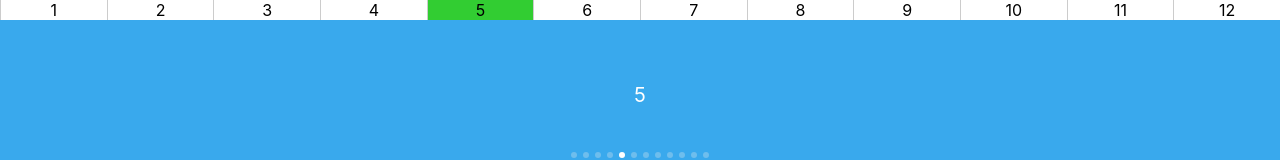
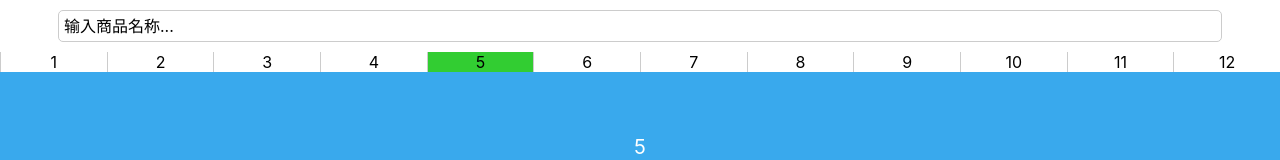
Before and after one commit to DarkAngel637/MajorProfessionalTwo, a Vue app in the folder daily.fresh/: page /main/index in a window 1280 px wide. Shown: the top 160 px of the page. Built offline with nearby package versions, Linux system fonts and the light colour scheme; no server answers.

Commit message:
模糊搜索页面

```diff
--- a/daily.fresh/src/router/index.js
+++ b/daily.fresh/src/router/index.js
@@ -4,6 +4,7 @@ import VueRouter from 'vue-router'
 import Detail from '@/views/detail.vue'
 import Main from '@/views/main.vue'
 import Login from '@/views/login.vue'
+import Search from '@/views/search.vue'
 
 // 引入二级路由
 import Index from '@/views/main/index.vue'
@@ -36,6 +37,9 @@ const routes = [{
   path: '/login',
   component: Login
 }, {
+  path: '/search',
+  component: Search
+}, {
   path: '/',
   redirect: '/main/index'
   // }, {
--- a/daily.fresh/src/views/main/index.vue
+++ b/daily.fresh/src/views/main/index.vue
@@ -1,5 +1,6 @@
 <template>
   <div>
+    <router-link tag="div" class="search" to="/search">输入商品名称...</router-link>
     <header>
       <span
         @click="active = index"
@@ -107,6 +108,15 @@ export default {
 </script>
 
 <style lang="scss" scoped>
+.search{
+  height:30px;
+  width: 90%;
+  border-radius: 5px;
+  border: 1px solid #ccc;
+  margin: 10px auto;
+  padding: 0 5px;
+  line-height: 30px;
+}
 header {
   display: flex;
   align-items: center;
--- a/daily.fresh/src/views/main/types.vue
+++ b/daily.fresh/src/views/main/types.vue
@@ -1,13 +1,24 @@
 <template>
     <div>
         <ul>
-            <li :class="{active: index===active}" v-for="(item, index) in types" :key="item">{{item}}</li>
+            <li @click="updateState({key: 'active', value: index})" :class="{active: index===active}" v-for="(item, index) in types" :key="item">{{item}}</li>
+        </ul>
+        <ul>
+            <router-link tag="li" v-for="item in curGoodsList" :key="item.id" :to="`/detail/${item.id}`">
+                <img :src="item.img" alt="" />
+                <p>{{ item.title }}</p>
+                <p>{{ item.desc }}</p>
+                <div>
+                    <span>销量：{{ item.sales }}</span>
+                    <span>¥{{ item.price }}</span>
+                </div>
+            </router-link>
         </ul>
     </div>
 </template>
 
 <script>
-import {mapState, mapActions} from 'vuex';
+import {mapState, mapActions, mapMutations} from 'vuex';
 
 export default {
     computed: {
@@ -28,6 +39,9 @@ export default {
         ...mapActions({
             getTypesList: "types/getTypesList",
             getCurGoodsList: "types/getCurGoodsList"
+        }),
+        ...mapMutations({
+            updateState: "types/updateState"
         })
     },
     async created(){
--- /dev/null
+++ b/daily.fresh/src/views/search.vue
@@ -0,0 +1,33 @@
+<template>
+    <div>
+        <input type="text" v-model="keyword">
+        <ul>
+            <router-link :to="`/detail/${item.id}`" tag="li" v-for="item in searchResult" :key="item.id">{{item.title}}</router-link>
+        </ul>
+    </div>
+</template>
+
+<script>
+import { mapState} from 'vuex'
+
+export default {
+    data(){
+        return {
+            keyword: '',
+            searchResult: []
+        }
+    },
+    computed: {
+        ...mapState({
+            goodsList: state=>state.goods.goodsList
+        })
+    },
+    watch: {
+        keyword(val){
+            this.searchResult = this.goodsList.filter(item=>{
+                return item.title.includes(val)
+            })
+        }
+    }
+}
+</script>
```
